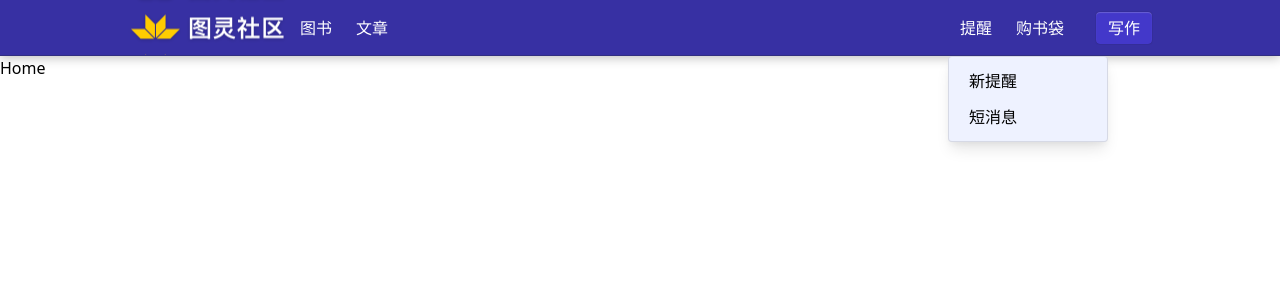
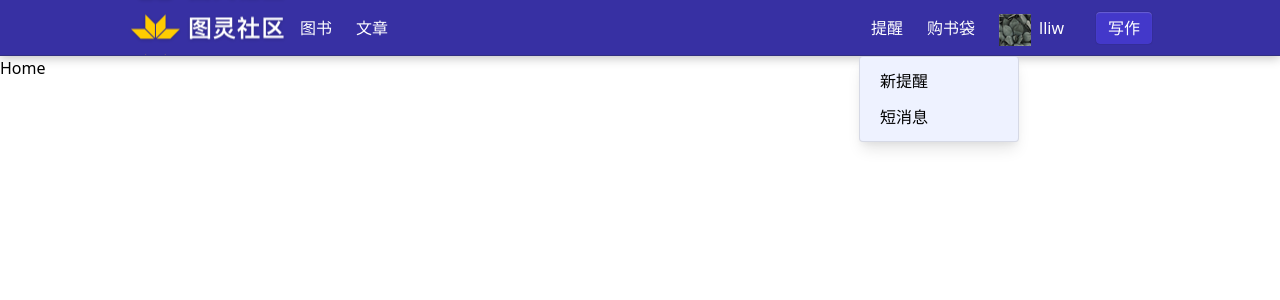
Before and after one commit to will-wyx/ituring-react, a React (Create React App) app: page / in a window 1280 px wide. Both pictures are taken after a click on the element "提醒". Shown: the top 300 px of the page. Built offline with nearby package versions, Linux system fonts and the light colour scheme.

Commit message:
feat(head): 用户头像下拉菜单

```diff
--- a/src/layout/Head.js
+++ b/src/layout/Head.js
@@ -8,6 +8,16 @@ const data = {
   notificationMenu: [
     { to: '/alarm', text: '新提醒' },
     { to: '/', text: '短消息' },
+  ],
+  userMenu: [
+    { to: '/', text: '我的空间' },
+    { to: '/', text: '我的文章' },
+    { to: '/', text: '拥有的书' },
+    { to: '/', text: '拥有的课' },
+    { to: '/', text: '个人设置' },
+    { to: '/', text: '帮助' },
+    { divider: true },
+    { to: '/', text: '退出' },
   ]
 }
 
@@ -23,6 +33,7 @@ export default function Head () {
         <ul className="flex">
           <HeadNavDropdown items={data.notificationMenu}>提醒</HeadNavDropdown>
           <HeadNavItem to="/user/cart">购书袋</HeadNavItem>
+          <HeadNavDropdown items={data.userMenu}><img src="/images/127606.png" alt="lliw" className="inline-block mr-2"/><span>lliw</span></HeadNavDropdown>
           <HeadCompose to="/article/write">写作</HeadCompose>
         </ul>
       </div>
--- a/src/layout/HeadNavDropdown.js
+++ b/src/layout/HeadNavDropdown.js
@@ -40,11 +40,15 @@ export default class HeadNavDropdown extends React.Component {
           className={clsx('list', this.state.open && 'open')}>
           {
             this.props.items.map((item, index) => {
-              return (
-                <li key={index} className="hover:bg-indigo-100">
-                  <Link to={item.to} className="block py-2.5 px-5">{item.text}</Link>
-                </li>
-              )
+              if (item.divider) {
+                return <li className="h-px my-2.5 bg-gray-300"/>
+              } else {
+                return (
+                  <li key={index} className="hover:bg-indigo-100">
+                    <Link to={item.to} className="block py-2.5 px-5">{item.text}</Link>
+                  </li>
+                )
+              }
             })
           }
         </ul>
```
Also changed, not shown: public/images/127606.png (added).
